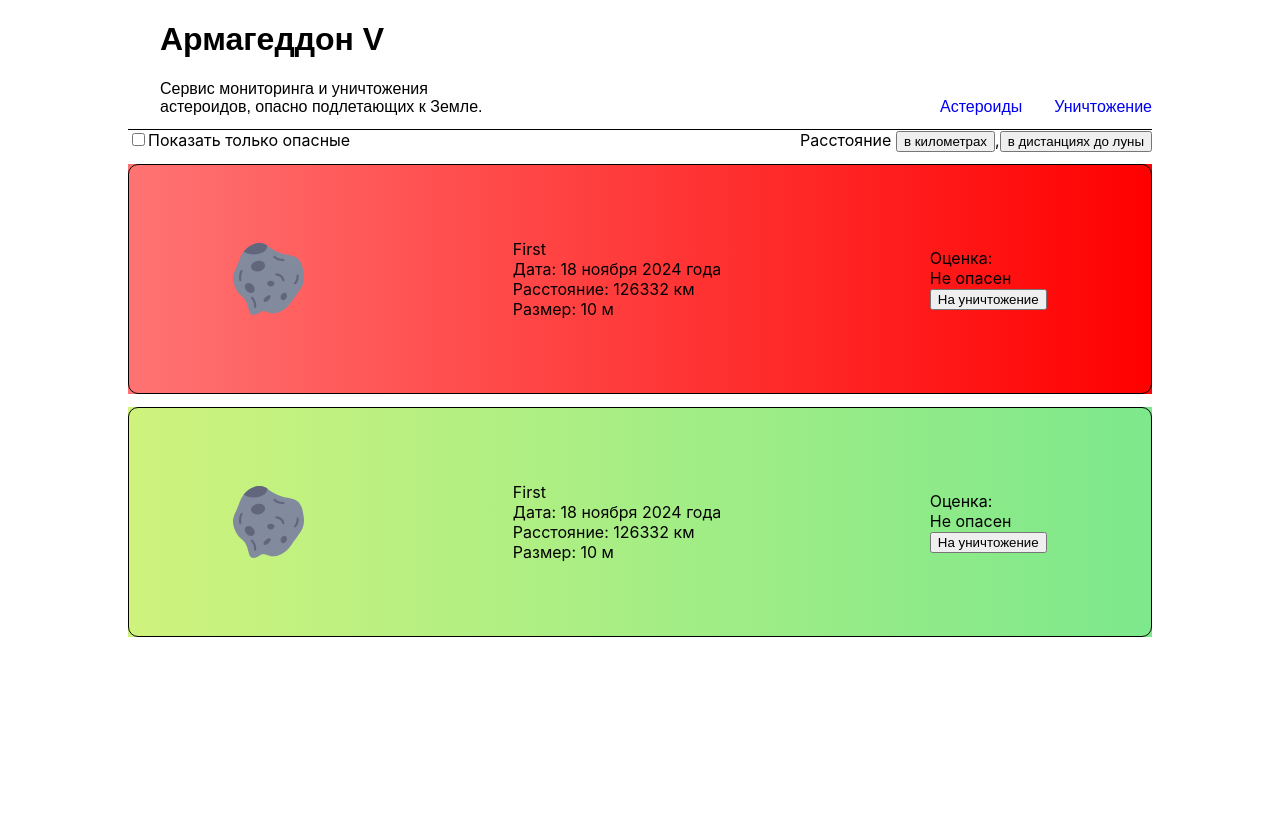
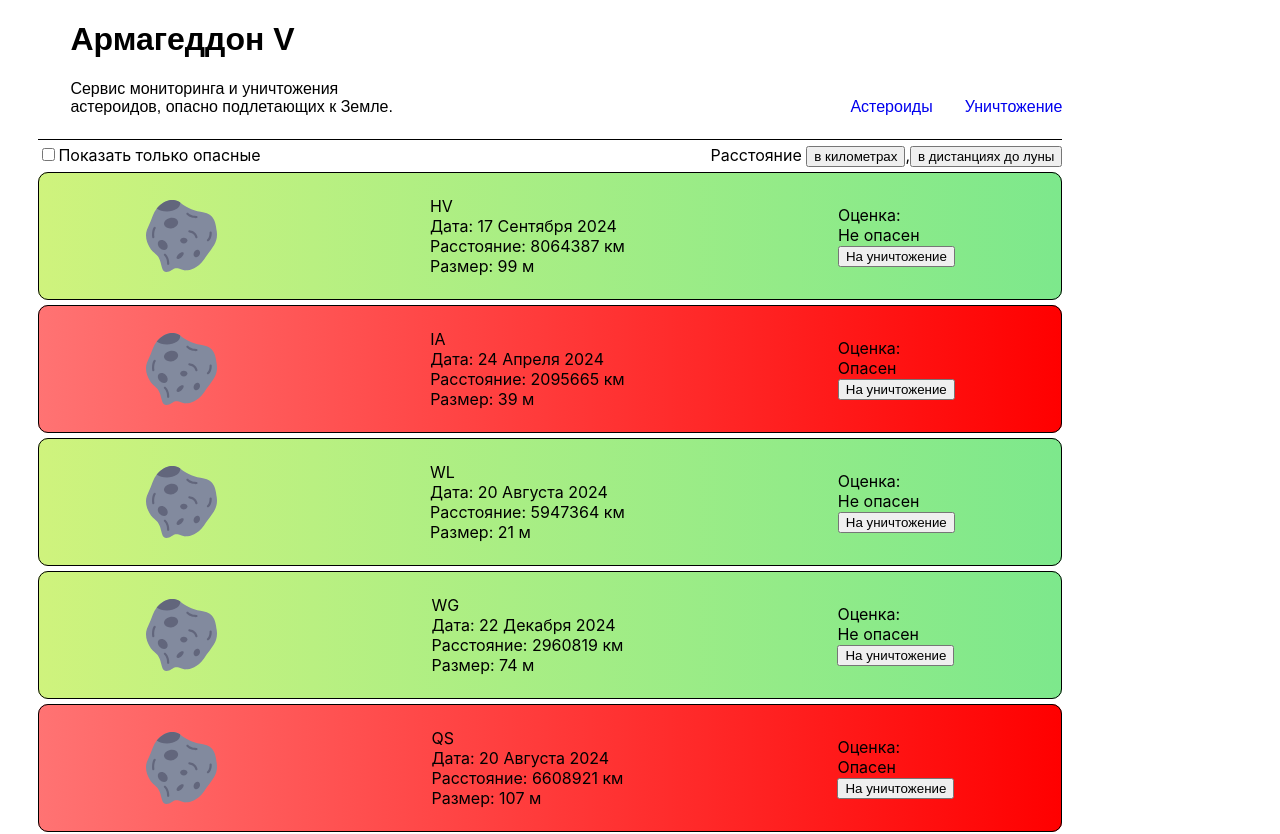
Before and after one commit to scvarr/armageddon-app, a React (Create React App) app: page /asteroids in a window 1280 px wide. Shown: the top 834 px of the page. Before the commit the page ends 800 px from the top, so only its background shows below. Built offline with nearby package versions, Linux system fonts and the light colour scheme.

Commit message:
praktika 8-1

```diff
--- a/src/components/AsteroidCard/AsteroidCard.jsx
+++ b/src/components/AsteroidCard/AsteroidCard.jsx
@@ -3,26 +3,15 @@ import {AsteroidCardImage} from "./AsteroidCardImage/AsteroidCardImage";
 import {AsteroidCardContent} from "./AsteroidCardContent/AsteroidCardContent";
 import {AsteroidCardAction} from "./AsteroidCardAction/AsteroidCardAction";
 
-export const AsteroidCard = () =>{
+export const AsteroidCard = (props) =>{
+    const {name, date, distance, size, isDangerous} = props;
     return (
-        <div className={styles.cardRegular}>
+        <div className={isDangerous ? styles.cardRed : styles.cardRegular}>
             <div className={styles.card}>
                 <AsteroidCardImage/>
-                <AsteroidCardContent name={"First"} date={"18 ноября 2024 года"} distance={126332} size={10}/>
-                <AsteroidCardAction/>
+                <AsteroidCardContent name={name} date={date} distance={distance} size={size}/>
+                <AsteroidCardAction isDangerous={isDangerous}/>
             </div>
         </div>
     )
 }
-
-export const DangerAsteroidCard = () =>{
-    return (
-        <div className={styles.cardRed}>
-            <div className={styles.card}>
-                <AsteroidCardImage/>
-                <AsteroidCardContent name={"First"} date={"18 ноября 2024 года"} distance={126332} size={10}/>
-                <AsteroidCardAction/>
-            </div>
-        </div>
-    )
-}
--- a/src/components/AsteroidCard/AsteroidCard.module.css
+++ b/src/components/AsteroidCard/AsteroidCard.module.css
@@ -2,7 +2,7 @@
     display: flex;
     flex-direction: row;
     width: 80vw;
-    height: 230px;
+    height: 10vw;
     justify-content: space-around;
     box-sizing: border-box;
     border-radius: 10px;
@@ -12,9 +12,11 @@
 }
 
 .cardRegular {
+    border-radius: 10px;
     background: linear-gradient(90deg, #CFF37D 0%, #7DE88C 100%);
 }
 
 .cardRed {
+    border-radius: 10px;
     background: linear-gradient(90deg, #FF7373 0%, #ff0000 100%);
 }
--- a/src/pages/Asteroids.jsx
+++ b/src/pages/Asteroids.jsx
@@ -1,11 +1,13 @@
 import {Header} from "../components/header/Header";
 import styles from "./Asteroids.module.css"
-import {AsteroidCard, DangerAsteroidCard} from "../components/AsteroidCard/AsteroidCard";
+import {AsteroidCard} from "../components/AsteroidCard/AsteroidCard";
+import {useState} from "react";
 
 export const Asteroids = ()=> {
 
-    const asteroids = [{name: "first", isDangerous: true}, {name: "second", isDangerous: false}]
+    const [asteroids] = useState(genAsteroids());
 
+    const [onlyDangerous, setOnlyDangerous] = useState(false);
     return (
         <div className={styles.markup}>
             <div className={styles.margin}></div>
@@ -15,8 +17,8 @@ export const Asteroids = ()=> {
                 <div className={styles.topBorder}></div>
                 <div className={styles.topChoices}>
                     <div>
-                        <div className={styles.showDangerousOnly}>
-                            <input type={"checkbox"} value={asteroids.showMode}></input>
+                        <div className={styles.showDangerousOnly} onClick={() => setOnlyDangerous(!onlyDangerous)}>
+                            <input type={"checkbox"} value={onlyDangerous}></input>
                             Показать только опасные
                         </div>
                     </div>
@@ -25,12 +27,40 @@ export const Asteroids = ()=> {
                         <button className={styles.distanceChooser}> в дистанциях до луны</button>
                     </div>
                 </div>
-                <div className={styles.gap}></div>
-                <DangerAsteroidCard/>
-                <div className={styles.gap}></div>
-                <AsteroidCard/>
+                {onlyDangerous ?
+                    asteroids.filter((item)=>item.isDangerous).map((item) => <AsteroidCard {...item} />) :
+                    asteroids.map((item) => <AsteroidCard {...item} />)
+                }
             </div>
-            <div className={styles.margin}></div>
         </div>
     )
 }
+
+const genAsteroids = () => {
+    const months = [
+        "Января",
+        "Февраля",
+        "Марта",
+        "Апреля",
+        "Мая",
+        "Июня",
+        "Июля",
+        "Августа",
+        "Сентября",
+        "Октября",
+        "Ноября",
+        "Декабря",];
+
+    const characters = "ABCDEFGHIJGKLMNOPQRSTYVWXYZ"
+    const result = [];
+
+    for (let i = 0; i < 10; i++) {
+        const name = characters[(Math.random() * 25).toFixed(0)] + characters[(Math.random() * 25).toFixed(0)];
+        const date = `${(Math.random()*characters.length+1).toFixed(0)} ${months[(Math.random()*11).toFixed(0)]} 2024`;
+        const size = (Math.random()*100+10).toFixed(0);
+        const distance = (Math.random()*9000000+10).toFixed(0);
+        const isDangerous = Math.random()>=0.5;
+        result.push({name, date, size, distance, isDangerous});
+    }
+    return result;
+}
--- a/src/pages/Asteroids.module.css
+++ b/src/pages/Asteroids.module.css
@@ -10,10 +10,12 @@
     flex-direction: column;
     width: 80vw;
     align-items: center;
+    flex-wrap: nowrap;
+    grid-gap: 5px;
 }
 
 .margin {
-    width: 20%;
+    width: 3%;
 }
 .topChoices {
     width: 80vw;
```
